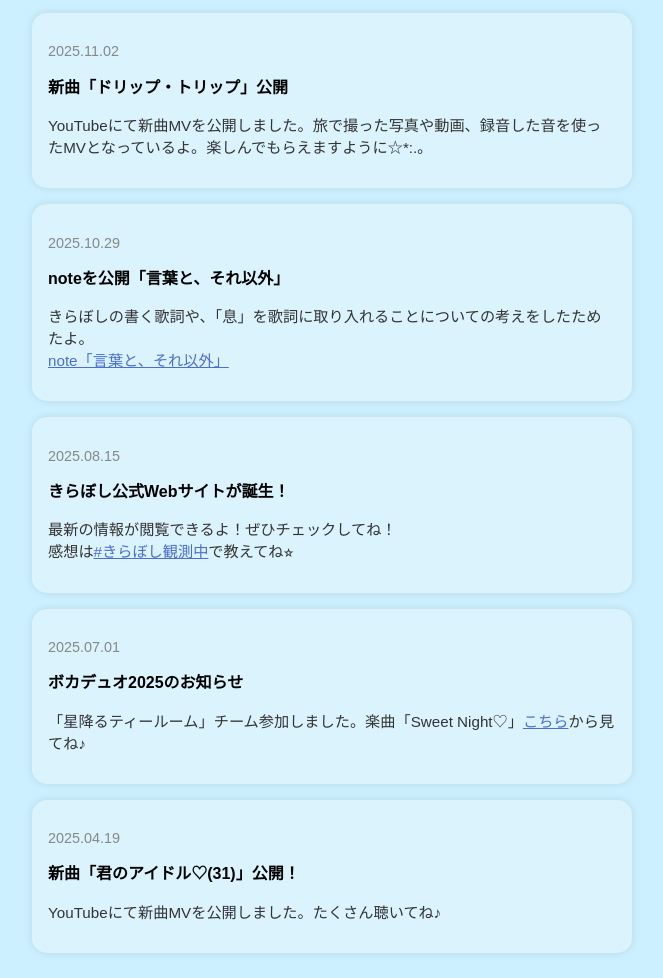
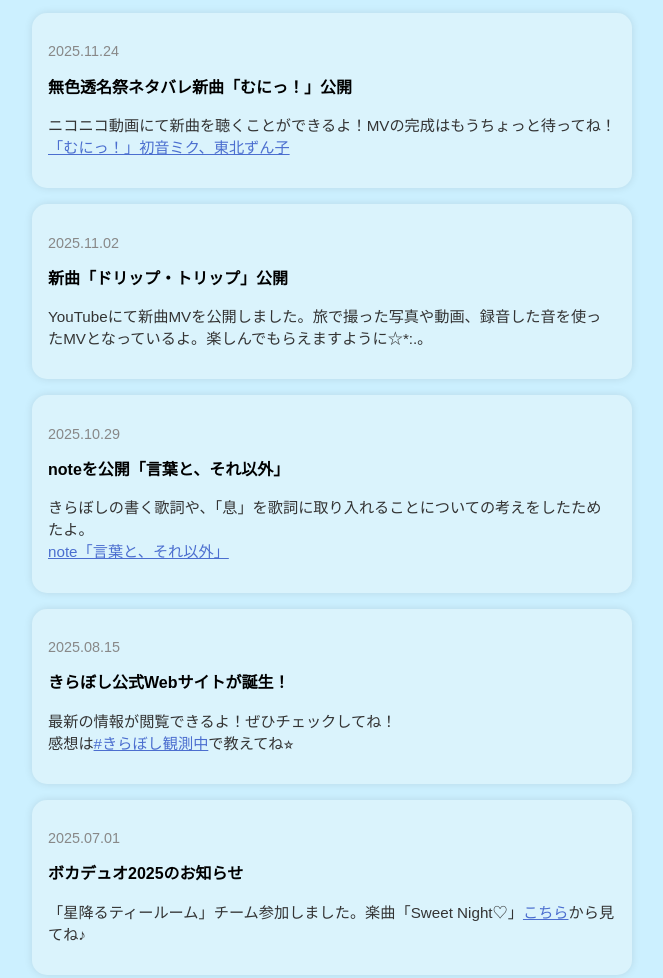
Before and after one commit to kiraboshi-dayo/kiraboshi, a plain HTML site: page index.html in a window 1280 px wide. Shown: the part 2480-3458 px from the top of the page, without its empty margins (308-971 px from the left). Drawn offline with Linux system fonts and the light colour scheme; a web font is replaced by a local one.

Commit message:
Add files via upload

```diff
--- a/index.html
+++ b/index.html
@@ -77,7 +77,13 @@
 <section class="news">
   <h2>NEWS</h2>
   <div class="news-list">
-    <div class="news-item">
+
+      <div class="news-item">
+      <p class="news-date">2025.11.24</p>
+      <p class="news-title">無色透名祭ネタバレ新曲「むにっ！」公開</p>
+      <p class="news-text">ニコニコ動画にて新曲を聴くことができるよ！MVの完成はもうちょっと待ってね！<br><a href="https://www.nicovideo.jp/watch/so45512550" >「むにっ！」初音ミク、東北ずん子</a></p>
+      </div>
+      <div class="news-item">
       <p class="news-date">2025.11.02</p>
       <p class="news-title">新曲「ドリップ・トリップ」公開</p>
       <p class="news-text">YouTubeにて新曲MVを公開しました。旅で撮った写真や動画、録音した音を使ったMVとなっているよ。楽しんでもらえますように☆*:.｡</p>
@@ -96,11 +102,6 @@
       <p class="news-date">2025.07.01</p>
       <p class="news-title">ボカデュオ2025のお知らせ</p>
       <p class="news-text">「星降るティールーム」チーム参加しました。楽曲「Sweet Night♡」<a href="https://www.youtube.com/watch?v=85FylRd_4BU" >こちら</a>から見てね♪</p>
-    </div>
-    <div class="news-item">
-      <p class="news-date">2025.04.19</p>
-      <p class="news-title">新曲「君のアイドル♡(31)」公開！</p>
-      <p class="news-text">YouTubeにて新曲MVを公開しました。たくさん聴いてね♪</p>
     </div>
 
   </div>
```
